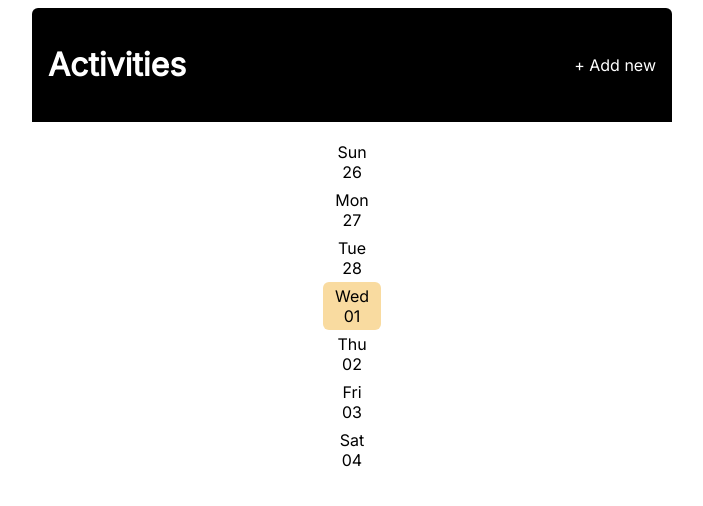
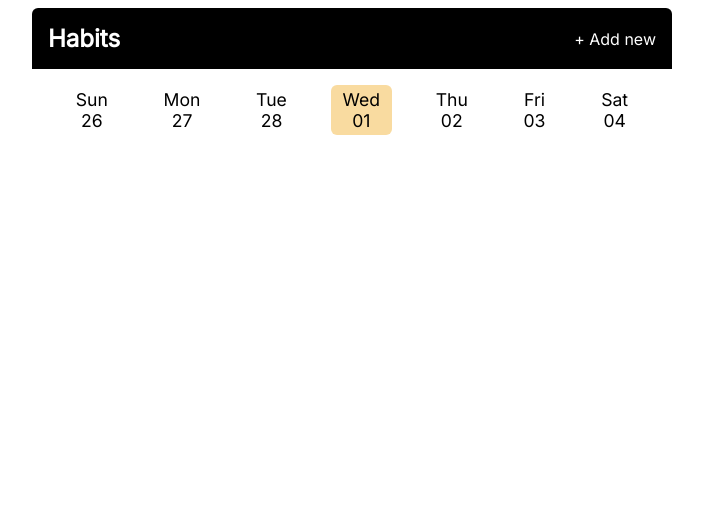
Before and after one commit to KonuTech/activity-tracker, a Flask app: page / in a window 1280 px wide. Shown: the top 506 px of the page, without its empty margins (288-991 px from the left). Run offline with Flask 2, Linux system fonts and the light colour scheme; data that the repository does not hold is empty.

Commit message:
yet another change

```diff
--- a/routes.py
+++ b/routes.py
@@ -1,16 +1,10 @@
 import datetime
 import uuid
-from flask import Blueprint, current_app, render_template, request, redirect, url_for
+from flask import Blueprint, request, redirect, url_for, render_template, current_app
 
-
-pages = Blueprint("activities", __name__, template_folder="templates", static_folder="static")
-# activities = ["Test activity"]
-# completions = defaultdict(list)
-
-
-# def date_range(start: datetime.datetime):
-#     dates = [start + datetime.timedelta(days=diff) for diff in range(-3, 4)]
-#     return dates
+pages = Blueprint(
+    "habits", __name__, template_folder="templates", static_folder="static"
+)
 
 
 @pages.context_processor
@@ -24,7 +18,7 @@ def add_calc_date_range():
 
 def today_at_midnight():
     today = datetime.datetime.today()
-    return datetime.datetime(today.year, today.month, today.day)  # by default, time, min, sec are 0
+    return datetime.datetime(today.year, today.month, today.day)
 
 
 @pages.route("/")
@@ -35,47 +29,40 @@ def index():
     else:
         selected_date = today_at_midnight()
 
-    activities_on_date = current_app.db.activity.find({"added": {"$lte": selected_date}})
-
+    habits_on_date = current_app.db.habits.find({"added": {"$lte": selected_date}})
     completions = [
-        activity["activity"] for activity in current_app.db.completions.find({"date": selected_date})
+        habit["habit"]
+        for habit in current_app.db.completions.find({"date": selected_date})
     ]
 
     return render_template(
         "index.html",
-        activities=activities_on_date,
+        habits=habits_on_date,
         selected_date=selected_date,
         completions=completions,
-        title="Activity Tracker - Home"
+        title="Habit Tracker - Home",
     )
 
 
 @pages.route("/complete", methods=["POST"])
 def complete():
     date_string = request.form.get("date")
-    date = datetime.datetime.fromisoformat(str(date_string))
-    activity = request.form.get("activityId")
+    date = datetime.datetime.fromisoformat(date_string)
+    habit = request.form.get("habitId")
+    current_app.db.completions.insert_one({"date": date, "habit": habit})
 
-    # completions[date].append(activity)
-    current_app.db.completions.insert_one({"date": date, "activity": activity})
-
-    return redirect(url_for("activities.index", date=date_string))
+    return redirect(url_for(".index", date=date_string))
 
 
 @pages.route("/add", methods=["GET", "POST"])
-def add_activity():
+def add_habit():
     today = today_at_midnight()
 
     if request.form:
-        current_app.db.activity.insert_one(
-            {"_id": uuid.uuid4().hex, "added": today, "name": request.form.get("activity")}
+        current_app.db.habits.insert_one(
+            {"_id": uuid.uuid4().hex, "added": today, "name": request.form.get("habit")}
         )
 
-    # if request.method == "POST":
-    #     activity = request.form.get("activity")
-    #     activities.append(activity)
     return render_template(
-        "add_activity.html",
-        title="Activity Tracker - Add Activity",
-        selected_date=today
+        "add_habit.html", title="Habit Tracker - Add Habit", selected_date=today
     )
--- a/templates/index.html
+++ b/templates/index.html
@@ -1,29 +1,29 @@
 {% extends "layout.html" %}
 
 {% block main_content %}
-<section class="activity-list">
-    {% for activity in activities %}
-        {% set completed = activity["_id"] in activities %}
+    <section class="habit-list">
+    {% for habit in habits %}
+        {% set completed = habit["_id"] in completions %}
         {% if completed %}
-            <div class="activity completed">
-                <p class="activity__name">
-                    {{ activity["name"] }}
+            <div class="habit completed">
+                <p class="habit__name">
+                    {{ habit["name"] }}
                 </p>
-                <svg class="activity__icon" xmlns="http://www.w3.org/2000/svg" viewBox="0 0 20 20" fill="currentColor">
+                <svg class="habit__icon" xmlns="http://www.w3.org/2000/svg" viewBox="0 0 20 20" fill="currentColor">
                     <path fill-rule="evenodd" d="M10 18a8 8 0 100-16 8 8 0 000 16zm3.707-9.293a1 1 0 00-1.414-1.414L9 10.586 7.707 9.293a1 1 0 00-1.414 1.414l2 2a1 1 0 001.414 0l4-4z" clip-rule="evenodd" />
                 </svg>
             </div>
         {% else %}
-            <div class="activity">
-                <form method="POST" class="activity__form" action="{{ url_for('activities.complete') }}">
-                    <input type="hidden" id="activityId" value="{{ activity['_id'] }}" />
-                    <input type="hidden" id="date" value="{{ selected_date }}" />
-                    <button type="submit" class="activity_button">
-                        {{ activity["name"] }}
-                    </button>
+            <div class="habit">
+                <form method="POST" class="habit__form" action="{{ url_for('habits.complete') }}">
+                <input type="hidden" id="habitId" name="habitId" value="{{ habit['_id'] }}" />
+                <input type="hidden" id="date" name="date" value="{{ selected_date }}" />
+                <button type="submit" class="habit__button">
+                        {{ habit["name"] }}
+                </button>
                 </form>
             </div>
         {% endif %}
     {% endfor %}
-</section>
+    </section>
 {% endblock %}
--- a/templates/layout.html
+++ b/templates/layout.html
@@ -1,29 +1,31 @@
 <!DOCTYPE html>
 <html lang="en">
     <head>
-    <meta charset="UTF-8">
-    <meta content="width=device-width, initial-scale=1.0" name="viewport"/>
-    <meta content="ie=edge" http-equiv="X-UA-Compatible">
+        <meta charset="UTF-8" />
+        <meta name="viewport" content="width=device-width, initial-scale=1.0" />
+        <meta http-equiv="X-UA-Compatible" content="ie=edge" />
         <title>{{ title }}</title>
-    <link href="https://fonts.googleapis.com/css2?family=Inter&display=swap" rel="stylesheet" />
-    <link href="{{ url_for('static', filename='css/main.css') }}" rel="stylesheet"/>
+        <link href="https://fonts.googleapis.com/css2?family=Inter&display=swap" rel="stylesheet">
+        <link rel="stylesheet" href="{{ url_for('static', filename='css/main.css') }}" />
 
         {% block head_content %} {% endblock %}
     </head>
 
     <body>
         <header class="header">
-    <h1 class="header_logo"><a class="header__link" href="{{ url_for('activities.index') }}">Activities</a></h1>
+            <h1 class="header__logo"><a href="{{ url_for('habits.index') }}" class="header__link">Habits</a></h1>
             {% if "add" not in request.endpoint %}
-        <a href="{{ url_for('activities.add_activity') }}" class="header__link">+ Add new</a>
+                <a href="{{url_for('habits.add_habit')}}" class="header__link">+ Add new</a>
             {% endif %}
         </header>
 
         <main class="main">
-    <section class="date">
+            <section class="dates">
                 {% for date in date_range(selected_date) %}
-        <a class="dates__link {{ 'dates__link--current' if loop.index0 == 3 else ''}}"
-           href="{{ url_for('activities.index', date=date) }}">
+                    <a
+                        class="dates__link {{ 'dates__link--current' if loop.index0 == 3 else ''}}"
+                        href="{{ url_for('habits.index', date=date) }}"
+                    >
                         <time class="date" datetime="{{ date }}">
                             <span>{{ date.strftime("%a") }}</span>
                             <span>{{ date.strftime("%d") }}</span>
@@ -31,6 +33,7 @@
                     </a>
                 {% endfor %}
             </section>
+
             {% block main_content %}
             {% endblock %}
         </main>
```
Also changed, not shown: templates/add_activity.html (deleted, +0 -11 lines), templates/add_habit.html (added, +10 -0 lines). Lines whose indentation alone changed are shown as unchanged.
